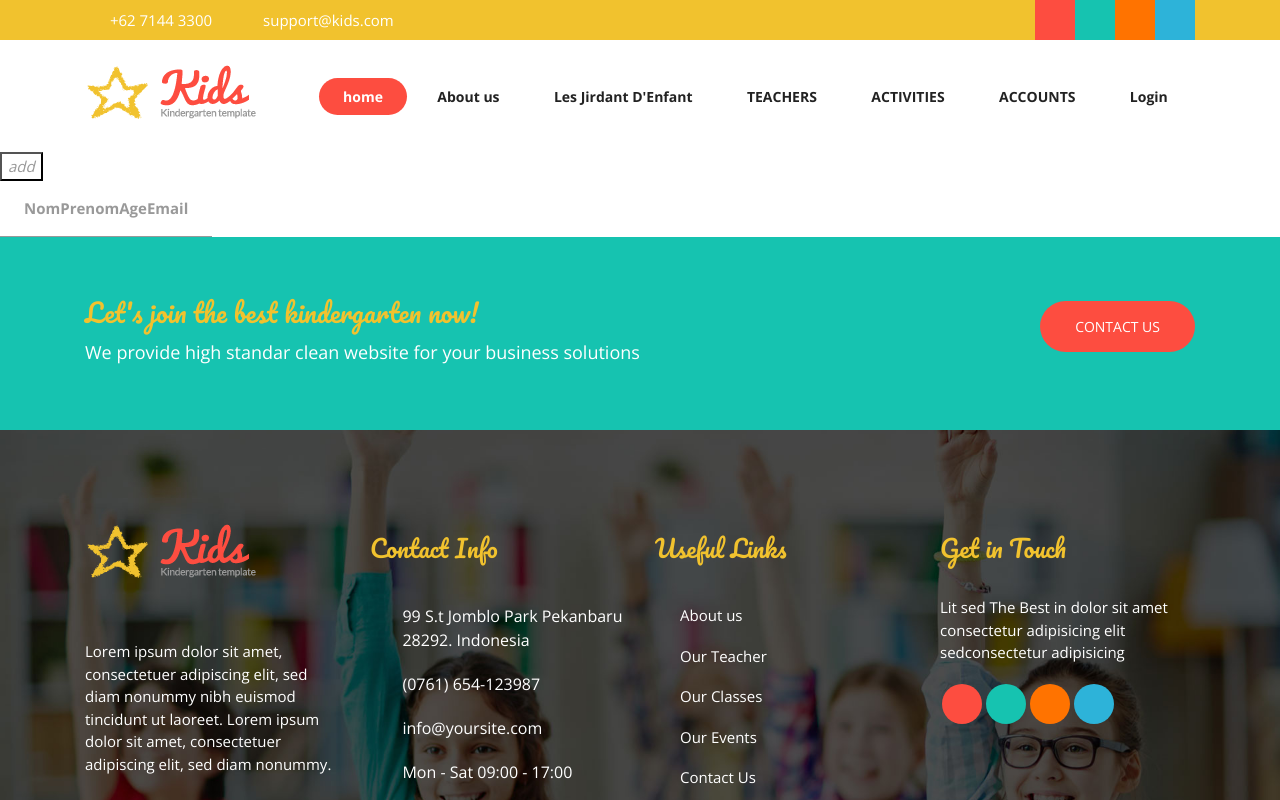
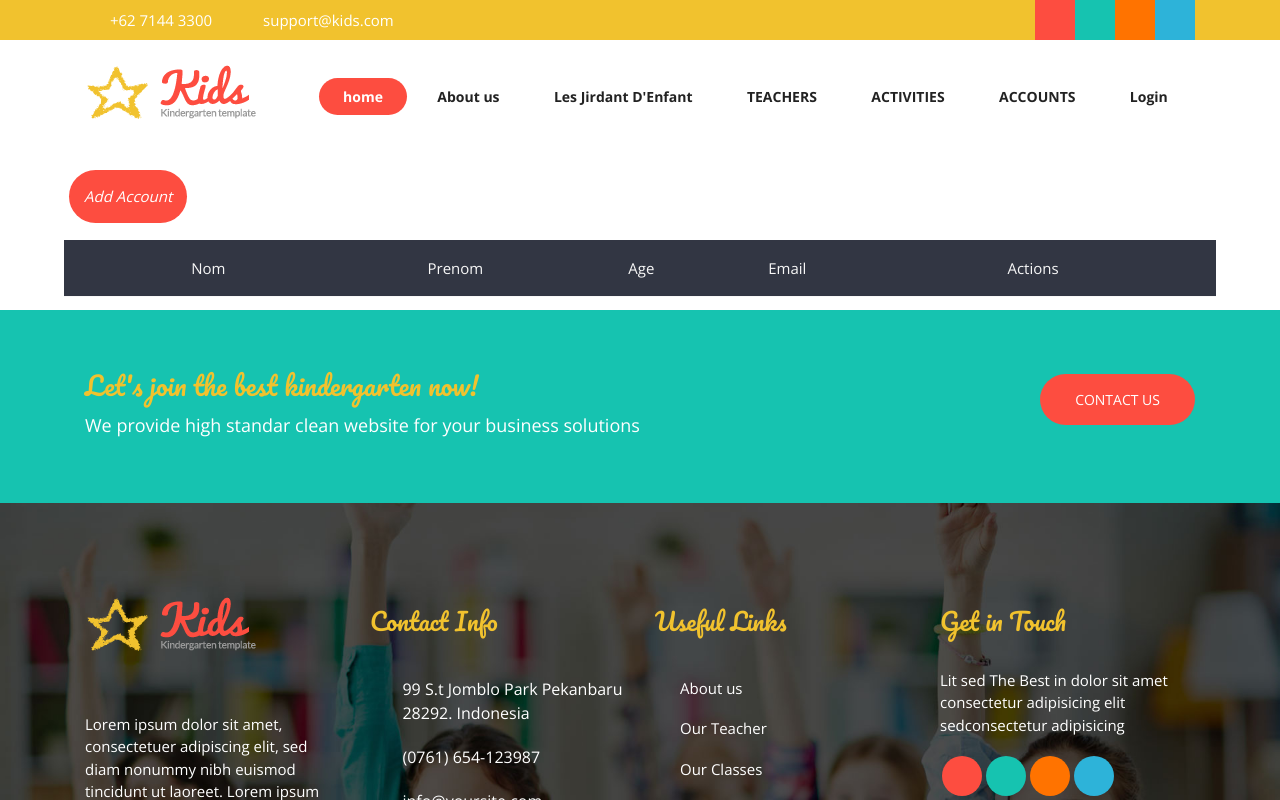
Before and after one commit to majallouz/artFactory, an Angular app in the folder Angular--master/: page /account in a window 1280 px wide. Shown: the top 800 px of the page. Built offline with nearby package versions, Linux system fonts and the light colour scheme; no server answers; a web font is replaced by a local one.

Commit message:
add_style_account

```diff
--- a/Angular--master/src/app/account/account.component.css
+++ b/Angular--master/src/app/account/account.component.css
@@ -0,0 +1,86 @@
+table {
+    width : 90% ;
+    margin: 1%  5%;
+  }
+
+  th {
+    text-align: center !important ;
+    background-color: #323643 !important;
+    color: #f7f7f7 !important ;
+    font-weight: normal;
+  }
+
+  tr:hover {
+    background-color: #e3e3e3 !important;
+    transition: 0.4s;
+  }
+
+  td {
+    text-align: center !important;
+    padding: 10px !important;
+    font-size: 90%;
+    color: #343434;
+  }
+
+  .table-head {
+    margin: 1%  5%;
+  }
+
+  .search-bar {
+    padding-left: 15px ;
+    color: #343434;
+    height:60px;
+    width: 500px;
+    border: 1px solid #323643 !important ;
+  }
+
+  button {
+    outline: none !important;
+    transition: 0.4s;
+  }
+
+
+  .head-btn {
+    transition: 0.5s !important;
+    padding: 10px 13px 10px 13px !important;
+    border-radius: 5px !important;
+    background-color: #606470 !important;
+    border: none !important;
+    margin-left: 10px;
+    color: #f7f7f7 ;
+  }
+
+  .head-btn:hover {
+    background-color: #323643 !important;
+  }
+
+  .myinput {
+    margin-top: 10px;
+    margin-bottom: 10px;
+    height: 50px;
+  }
+
+  .mytextarea {
+    margin-top: 10px;
+    margin-bottom: 10px;
+    height: 80px;
+  }
+
+
+  .mybutton {
+    background-color: #FD4D40 ;
+    color: white ;
+    border-radius: 30px !important;
+    padding: 15px !important;
+    border: none;
+    margin: 5px;
+    font-size: 100%;
+    font-weight: 500;
+    font-style: normal !important;
+    cursor: pointer;
+  }
+
+  .mybutton:hover {
+    background-color: #e8473a;
+
+  }
--- a/Angular--master/src/app/account/account.component.html
+++ b/Angular--master/src/app/account/account.component.html
@@ -2,7 +2,7 @@
     <div class="table-head ">
       <button class="mybutton" data-toggle="modal" data-target="#addModal" >
         <i class="material-icons">
-          add
+          Add Account
         </i>
       </button>
     </div>
@@ -30,7 +30,7 @@
 
 
       <ng-container matColumnDef="actions">
-        <th mat-header-cell *matHeaderCellDef> </th>
+        <th mat-header-cell *matHeaderCellDef>Actions </th>
         <td class="text-center" mat-cell *matCellDef="let element">
 
           <button data-toggle="modal" data-target="#updateModal"
```
